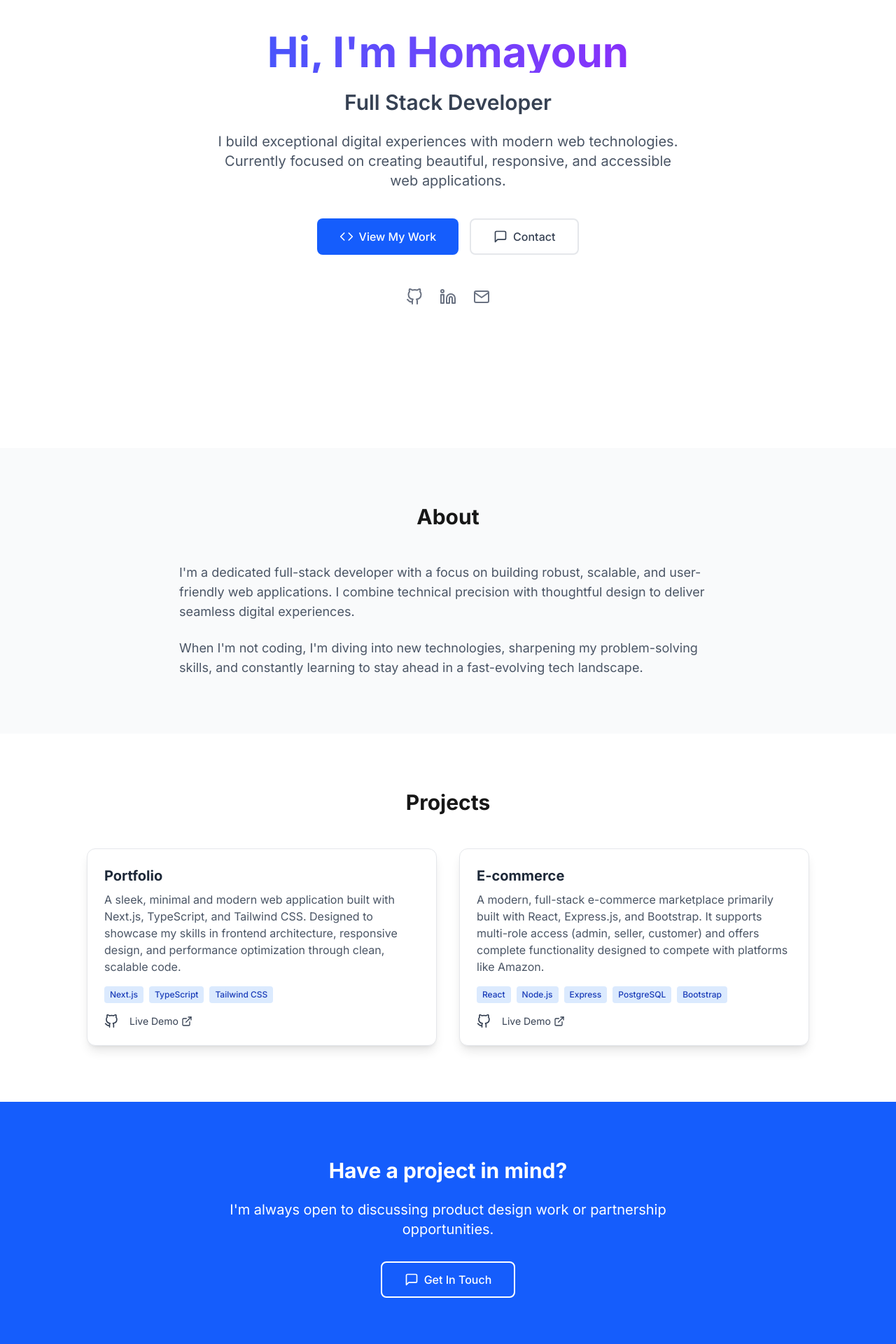
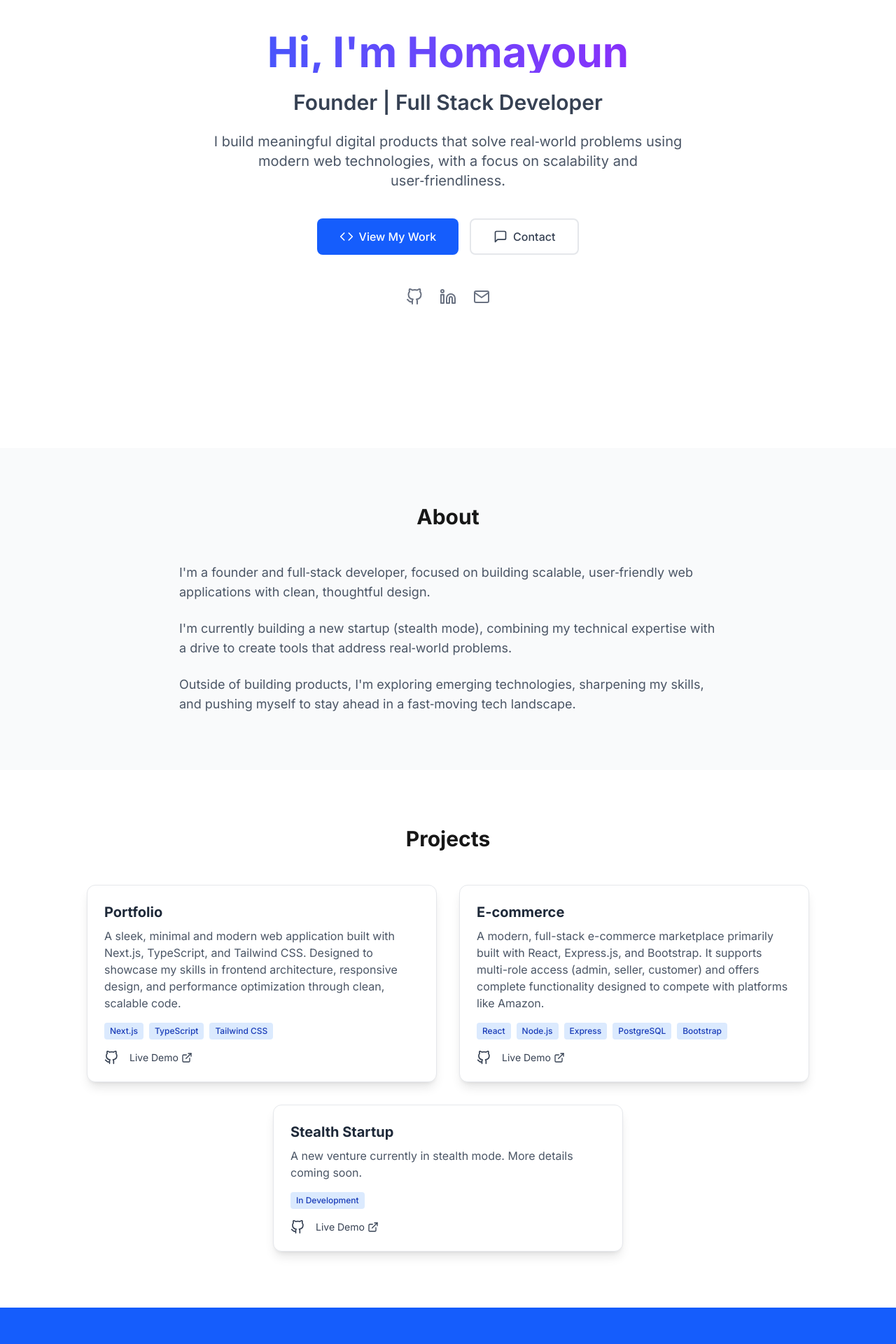
Before and after one commit to homayoun-asghari/portfolio, a Next.js app: page / in a window 1280 px wide. Shown: the part 240-2160 px from the top of the page at 70% size. Built offline with nearby package versions, Linux system fonts and the light colour scheme.

Commit message:
Update portfolio content: Added Stealth Startup project and updated about section

```diff
--- a/src/app/page.tsx
+++ b/src/app/page.tsx
@@ -86,8 +86,11 @@ export default function Home() {
             <p className="text-lg text-gray-600 dark:text-gray-300 mb-6">
               {t("aboutParagraph1")}
             </p>
+            <p className="text-lg text-gray-600 dark:text-gray-300 mb-6">
+              {t("aboutParagraph2")}
+            </p>
             <p className="text-lg text-gray-600 dark:text-gray-300">
-              {t("aboutParagraph2")}
+              {t("aboutParagraph3")}
             </p>
           </div>
         </div>
@@ -123,6 +126,15 @@ export default function Home() {
                 liveLink="https://ecommerce.homayoun.me"
               />
             </div>
+            <div className="w-full sm:w-[500px]">
+              <ProjectCard
+                title={t("project3.title")}
+                description={t("project3.description")}
+                tags={["In Development"]}
+                githubLink="https://github.com/homayoun-asghari"
+                liveLink="#"
+              />
+            </div>
           </div>
         </div>
       </section>
--- a/src/i18n/locales/en/translation.json
+++ b/src/i18n/locales/en/translation.json
@@ -1,18 +1,21 @@
 {
   "heroTitle": "Hi, I'm Homayoun",
-  "heroSubtitle": "Full Stack Developer",
-  "heroDescription": "I build exceptional digital experiences with modern web technologies. Currently focused on creating beautiful, responsive, and accessible web applications.",
+  "heroSubtitle": "Founder | Full Stack Developer",
+  "heroDescription": "I build meaningful digital products that solve real‑world problems using modern web technologies, with a focus on scalability and user‑friendliness.",
   "viewWork": "View My Work",
   "home": "Home",
   "contact": "Contact",
   "about": "About",
-  "aboutParagraph1": "I'm a dedicated full-stack developer with a focus on building robust, scalable, and user-friendly web applications. I combine technical precision with thoughtful design to deliver seamless digital experiences.",
-  "aboutParagraph2": "When I'm not coding, I'm diving into new technologies, sharpening my problem-solving skills, and constantly learning to stay ahead in a fast-evolving tech landscape.",
+  "aboutParagraph1": "I'm a founder and full‑stack developer, focused on building scalable, user‑friendly web applications with clean, thoughtful design.",
+  "aboutParagraph2": "I'm currently building a new startup (stealth mode), combining my technical expertise with a drive to create tools that address real‑world problems.",
+  "aboutParagraph3": "Outside of building products, I'm exploring emerging technologies, sharpening my skills, and pushing myself to stay ahead in a fast‑moving tech landscape.",
   "projects": "Projects",
   "project1.title": "Portfolio",
   "project1.description": "A sleek, minimal and modern web application built with Next.js, TypeScript, and Tailwind CSS. Designed to showcase my skills in frontend architecture, responsive design, and performance optimization through clean, scalable code.",
   "project2.title": "E-commerce",
   "project2.description": "A modern, full-stack e-commerce marketplace primarily built with React, Express.js, and Bootstrap. It supports multi-role access (admin, seller, customer) and offers complete functionality designed to compete with platforms like Amazon.",
+  "project3.title": "Stealth Startup",
+  "project3.description": "A new venture currently in stealth mode. More details coming soon.",
   "ctaTitle": "Have a project in mind?",
   "ctaDescription": "I'm always open to discussing product design work or partnership opportunities.",
   "ctaButton": "Get In Touch",
--- a/src/i18n/locales/tr/translation.json
+++ b/src/i18n/locales/tr/translation.json
@@ -1,18 +1,21 @@
 {
   "heroTitle": "Merhaba, ben Homayoun",
-  "heroSubtitle": "Full Stack Developer",
-  "heroDescription": "Modern web teknolojileriyle olağanüstü dijital deneyimler geliştiriyorum. Şu anda güzel, duyarlı ve erişilebilir web uygulamaları oluşturmaya odaklanıyorum.",
+  "heroSubtitle": "Kurucu | Full Stack Developer",
+  "heroDescription": "Modern web teknolojilerini kullanarak gerçek dünya sorunlarını çözen, ölçeklenebilir ve kullanıcı dostu anlamlı dijital ürünler geliştiriyorum.",
   "viewWork": "Projelerimi Gör",
   "home": "Anasayfa",
   "contact": "İletişime",
   "about": "Hakkımda",
-  "aboutParagraph1": "Güçlü, ölçeklenebilir ve kullanıcı dostu web uygulamaları geliştirmeye odaklanan kendini işine adamış bir full-stack geliştiriciyim. Kusursuz dijital deneyimler sunmak için teknik hassasiyeti dikkatli tasarımla birleştiriyorum.",
-  "aboutParagraph2": "Kod yazmadığım zamanlarda, yeni teknolojileri keşfeder, problem çözme becerilerimi geliştirir ve hızla gelişen teknoloji dünyasında güncel kalmak için sürekli öğrenirim.",
+  "aboutParagraph1": "Ben bir girişimci ve full-stack geliştiriciyim. Temiz ve düşünceli tasarımla, ölçeklenebilir ve kullanıcı dostu web uygulamaları oluşturmaya odaklanıyorum.",
+  "aboutParagraph2": "Şu anda yeni bir girişim üzerinde çalışıyorum (gizli mod). Teknik uzmanlığımı, gerçek dünya sorunlarını çözmeye yönelik araçlar yaratma tutkumla birleştiriyorum.",
+  "aboutParagraph3": "Ürün geliştirmenin dışında, yeni teknolojileri keşfediyor, becerilerimi geliştiriyor ve hızla değişen teknoloji dünyasında önde olmak için kendimi sürekli geliştiriyorum.",
   "projects": "Projelerim",
   "project1.title": "Portfolyo",
   "project1.description": "Next.js, TypeScript ve Tailwind CSS ile geliştirilmiş şık, minimal ve modern bir web uygulaması. Ön yüz mimarisi, duyarlı tasarım ve performans optimizasyonu konularındaki becerilerimi temiz ve ölçeklenebilir bir kod yapısıyla sergilemek üzere tasarlanmıştır.",
   "project2.title": "E-ticaret",
   "project2.description": "React, Express.js ve Bootstrap ile geliştirilen modern bir tam donanımlı e-ticaret pazaryeri. Yönetici, satıcı ve müşteri rolleriyle çoklu kullanıcı erişimini destekler; Amazon gibi platformlarla rekabet edebilecek kapsamlı özellikler sunar.",
+  "project3.title": "Gizli Girişim",
+  "project3.description": "Şu anda gizli modda olan yeni bir girişim üzerinde çalışıyoruz. Daha fazla detay yakında paylaşılacaktır.",
   "ctaTitle": "Bir projeniz mi var?",
   "ctaDescription": "Tasarım projeleri veya iş ortaklıklarını her zaman konuşmaya açığım.",
   "ctaButton": "İletişime Geç",
```
